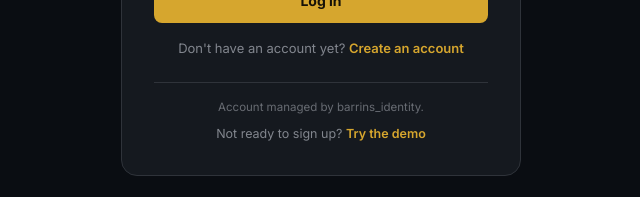
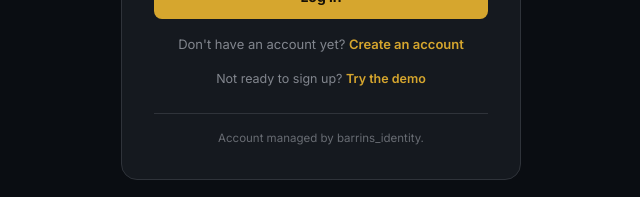
Before and after one commit to Spigushe/barrins-project, a React (Vite) app in the folder apps/tamiyo_scroll/: page /login in a window 1280 px wide. Shown: the part 452-649 px from the top of the page, without its empty margins (319-959 px from the left). Built offline with nearby package versions, Linux system fonts and the light colour scheme; no server answers.

Commit message:
fix(tamiyo_scroll): promote the demo link above the login footer note
Swaps the order of LoginPage's two footer lines so "Try the demo" reads
before "Account managed by barrins_identity.", with spacing/border
adjusted to match.

```diff
--- a/apps/tamiyo_scroll/src/pages/LoginPage.tsx
+++ b/apps/tamiyo_scroll/src/pages/LoginPage.tsx
@@ -137,15 +137,16 @@ export function LoginPage() {
           </button>
         </p>
 
-        <p className="mt-6 border-t border-border pt-4 text-center text-[11.5px] text-subtle-foreground">
-          Account managed by barrins_identity.
-        </p>
-        <p className="mt-2 text-center text-[12.5px] text-muted-foreground">
+        <p className="mt-4 text-center text-[12.5px] text-muted-foreground">
           Not ready to sign up?{' '}
           <Link to="/demo" className="font-semibold text-accent hover:underline">
             Try the demo
           </Link>
         </p>
+
+        <p className="mt-6 border-t border-border pt-4 text-center text-[11.5px] text-subtle-foreground">
+          Account managed by barrins_identity.
+        </p>
       </div>
     </div>
   )
```
